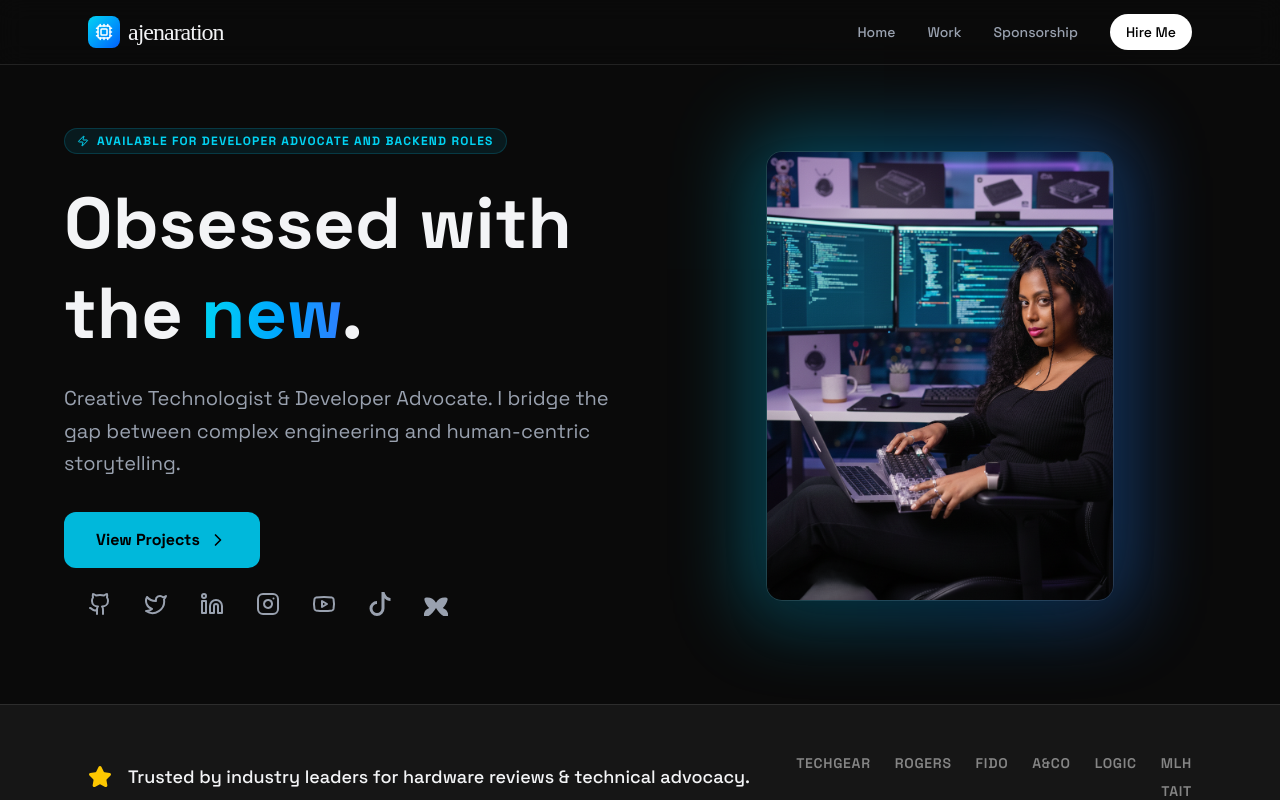
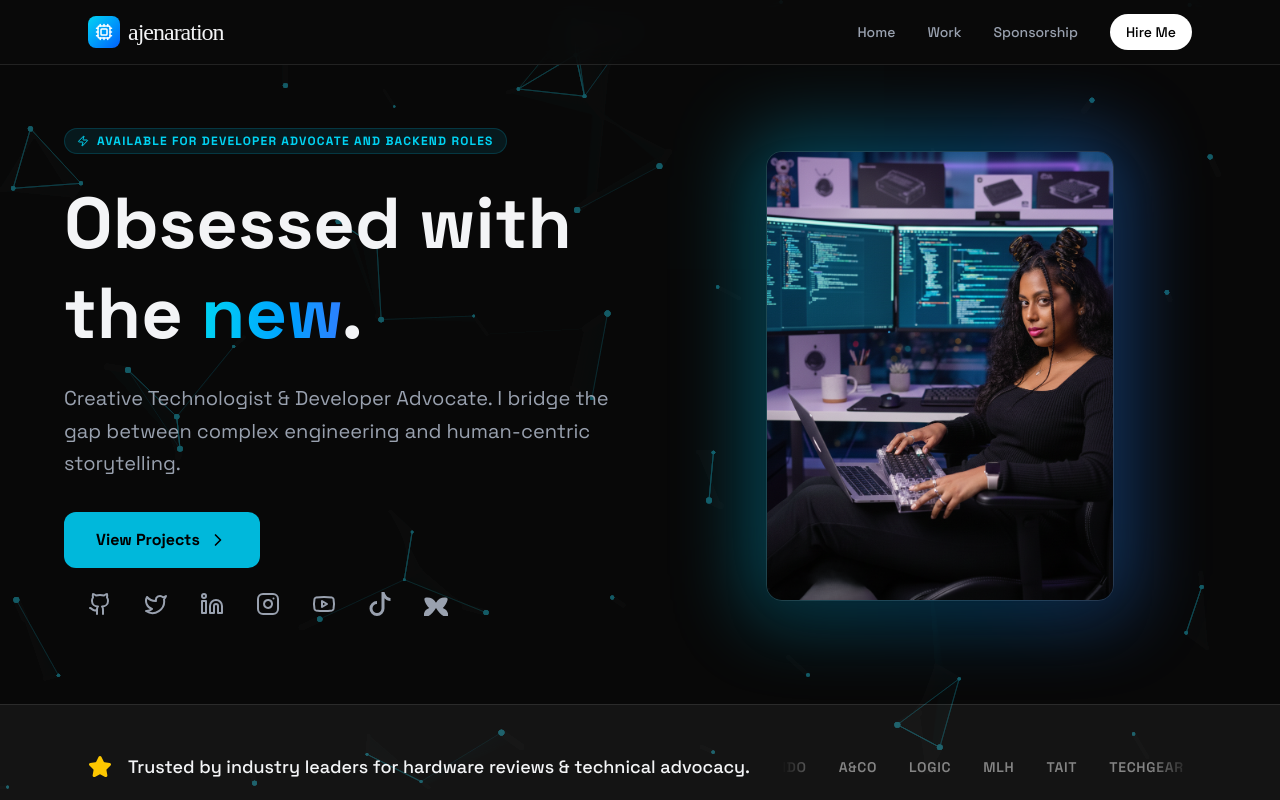
Before and after one commit to ajenaration/ajenaration, a React (Vite) app: page / in a window 1280 px wide. Shown: the top 800 px of the page. Built offline with nearby package versions, Linux system fonts and the light colour scheme; a web font is replaced by a local one.

Commit message:
added gen art to move, banner animated

```diff
--- a/index.html
+++ b/index.html
@@ -6,7 +6,7 @@
     <link rel="preconnect" href="https://fonts.googleapis.com">
     <link rel="preconnect" href="https://fonts.gstatic.com" crossorigin>
     <link href="https://fonts.googleapis.com/css2?family=Space+Grotesk:wght@300;400;500;600;700&family=Shrikhand&display=swap" rel="stylesheet">
-    <title>Portfolio</title>
+    <title>ajenaration - code & creativitea</title>
   </head>
   <body>
     <div id="root"></div>
--- a/src/App.tsx
+++ b/src/App.tsx
@@ -56,7 +56,7 @@ const GenerativeArt = () => {
         if (!ctx) return;
         ctx.beginPath();
         ctx.arc(this.x, this.y, this.size, 0, Math.PI * 2);
-        ctx.fillStyle = '#ef4444'; // Red accent
+        ctx.fillStyle = '#22d3ee'; // Cyan accent
         ctx.fill();
       }
     }
@@ -70,11 +70,13 @@ const GenerativeArt = () => {
     };
 
     const animate = () => {
-      ctx.fillStyle = 'rgba(28, 13, 10, 0.1)'; // Deep brown fade
+      ctx.fillStyle = 'rgba(10, 10, 10, 0.1)'; // Dark fade
       ctx.fillRect(0, 0, canvas.width, canvas.height);
 
+      const shouldMove = window.scrollY > 50;
+
       particles.forEach((p, i) => {
-        p.update();
+        if (shouldMove) p.update();
         p.draw();
 
         // Draw lines between nearby particles
@@ -84,7 +86,7 @@ const GenerativeArt = () => {
           const dist = Math.sqrt(dx * dx + dy * dy);
           if (dist < 100) {
             ctx.beginPath();
-            ctx.strokeStyle = `rgba(239, 68, 68, ${1 - dist / 100})`;
+            ctx.strokeStyle = `rgba(34, 211, 238, ${1 - dist / 100})`;
             ctx.lineWidth = 0.5;
             ctx.moveTo(p.x, p.y);
             ctx.lineTo(particles[j].x, particles[j].y);
@@ -105,7 +107,7 @@ const GenerativeArt = () => {
     };
   }, []);
 
-  return <canvas ref={canvasRef} className="w-full h-full rounded-2xl" />;
+  return <canvas ref={canvasRef} className="w-full h-full" />;
 };
 
 const TiktokIcon = ({ size = 24, className = "" }: { size?: number, className?: string }) => (
@@ -153,6 +155,7 @@ interface BlogPost {
 const App = () => {
   const [activeTab, setActiveTab] = useState<'projects' | 'blog'>('projects');
   const [isResumeOpen, setIsResumeOpen] = useState(false);
+  const sponsors = ["TECHGEAR", "ROGERS", "FIDO", "A&CO", "LOGIC", "MLH", "TAIT"];
 
   const projects: Project[] = [
     {
@@ -213,6 +216,10 @@ const App = () => {
 
   return (
     <div className="min-h-screen bg-[#0a0a0a] text-gray-100 font-sans selection:bg-cyan-500 selection:text-white">
+      <div className="fixed inset-0 z-0 pointer-events-none opacity-40">
+        <GenerativeArt />
+      </div>
+      <div className="relative z-10">
       {/* Navigation */}
       <nav className="fixed top-0 w-full z-50 bg-[#0a0a0a]/80 backdrop-blur-md border-b border-white/10">
         <div className="max-w-6xl mx-auto px-6 h-16 flex items-center justify-between">
@@ -254,13 +261,13 @@ const App = () => {
                 View Projects <ChevronRight size={20} />
               </button>
               <div className="flex items-center gap-4 px-4">
-                <a href={socialLinks.github} className="p-2 text-gray-400 hover:text-white transition-colors"><Github size={24} /></a>
-                <a href={socialLinks.twitter} className="p-2 text-gray-400 hover:text-white transition-colors"><Twitter size={24} /></a>
-                <a href={socialLinks.linkedin} className="p-2 text-gray-400 hover:text-white transition-colors"><Linkedin size={24} /></a>
-                <a href={socialLinks.instagram} className="p-2 text-gray-400 hover:text-white transition-colors"><Instagram size={24} /></a>
-                <a href={socialLinks.youtube} className="p-2 text-gray-400 hover:text-white transition-colors"><Youtube size={24} /></a>
-                <a href={socialLinks.tiktok} className="p-2 text-gray-400 hover:text-white transition-colors"><TiktokIcon size={24} /></a>
-                <a href={socialLinks.bluesky} className="p-2 text-gray-400 hover:text-white transition-colors"><BlueskyIcon size={24} /></a>
+                <a href={socialLinks.github} className="p-2 text-gray-400 hover:text-cyan-400 hover:scale-110 transition-all duration-300"><Github size={24} /></a>
+                <a href={socialLinks.twitter} className="p-2 text-gray-400 hover:text-cyan-400 hover:scale-110 transition-all duration-300"><Twitter size={24} /></a>
+                <a href={socialLinks.linkedin} className="p-2 text-gray-400 hover:text-cyan-400 hover:scale-110 transition-all duration-300"><Linkedin size={24} /></a>
+                <a href={socialLinks.instagram} className="p-2 text-gray-400 hover:text-cyan-400 hover:scale-110 transition-all duration-300"><Instagram size={24} /></a>
+                <a href={socialLinks.youtube} className="p-2 text-gray-400 hover:text-cyan-400 hover:scale-110 transition-all duration-300"><Youtube size={24} /></a>
+                <a href={socialLinks.tiktok} className="p-2 text-gray-400 hover:text-cyan-400 hover:scale-110 transition-all duration-300"><TiktokIcon size={24} /></a>
+                <a href={socialLinks.bluesky} className="p-2 text-gray-400 hover:text-cyan-400 hover:scale-110 transition-all duration-300"><BlueskyIcon size={24} /></a>
               </div>
             </div>
           </div>
@@ -282,14 +289,12 @@ const App = () => {
             <Star className="text-yellow-400 fill-yellow-400" />
             <p className="text-lg font-medium">Trusted by industry leaders for hardware reviews & technical advocacy.</p>
           </div>
-          <div className="flex flex-wrap justify-center md:justify-end gap-x-6 gap-y-2 opacity-50 grayscale hover:grayscale-0 transition-all">
-            <span className="font-semibold text-sm tracking-wider">TECHGEAR</span>
-            <span className="font-semibold text-sm tracking-wider">ROGERS</span>
-            <span className="font-semibold text-sm tracking-wider">FIDO</span>
-            <span className="font-semibold text-sm tracking-wider">A&CO</span>
-            <span className="font-semibold text-sm tracking-wider">LOGIC</span>
-            <span className="font-semibold text-sm tracking-wider">MLH</span>
-            <span className="font-semibold text-sm tracking-wider">TAIT</span>
+          <div className="w-full md:w-1/2 overflow-hidden relative marquee-mask">
+            <div className="flex gap-8 animate-scroll whitespace-nowrap w-max opacity-50 grayscale hover:grayscale-0 transition-all">
+              {[...sponsors, ...sponsors, ...sponsors, ...sponsors].map((sponsor, index) => (
+                <span key={index} className="font-semibold text-sm tracking-wider">{sponsor}</span>
+              ))}
+            </div>
           </div>
         </div>
       </section>
@@ -392,6 +397,7 @@ const App = () => {
       <footer className="py-10 border-t border-white/10 text-center text-gray-500 text-sm">
         <p>© 2025 ajenaration.</p>
       </footer>
+      </div>
 
       {/* Resume Modal */}
       {isResumeOpen && (
@@ -433,6 +439,20 @@ const App = () => {
         .animate-pulse {
           animation: pulse 4s cubic-bezier(0.4, 0, 0.6, 1) infinite;
         }
+        @keyframes scroll {
+          0% { transform: translateX(0); }
+          100% { transform: translateX(-50%); }
+        }
+        .animate-scroll {
+          animation: scroll 30s linear infinite;
+        }
+        .animate-scroll:hover {
+          animation-play-state: paused;
+        }
+        .marquee-mask {
+          mask-image: linear-gradient(to right, transparent, black 10%, black 90%, transparent);
+          -webkit-mask-image: linear-gradient(to right, transparent, black 10%, black 90%, transparent);
+        }
       `}</style>
     </div>
   );
```
